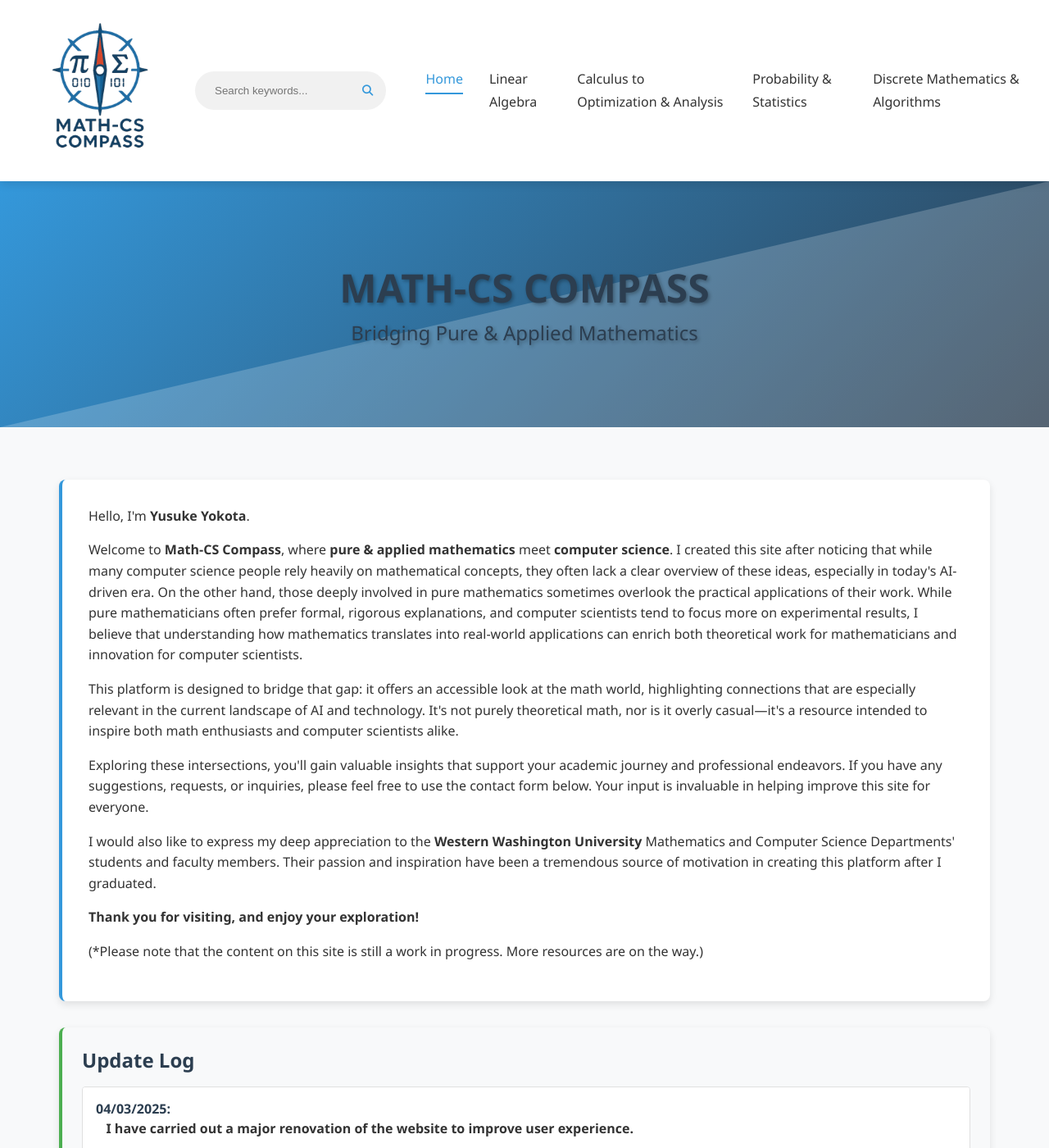
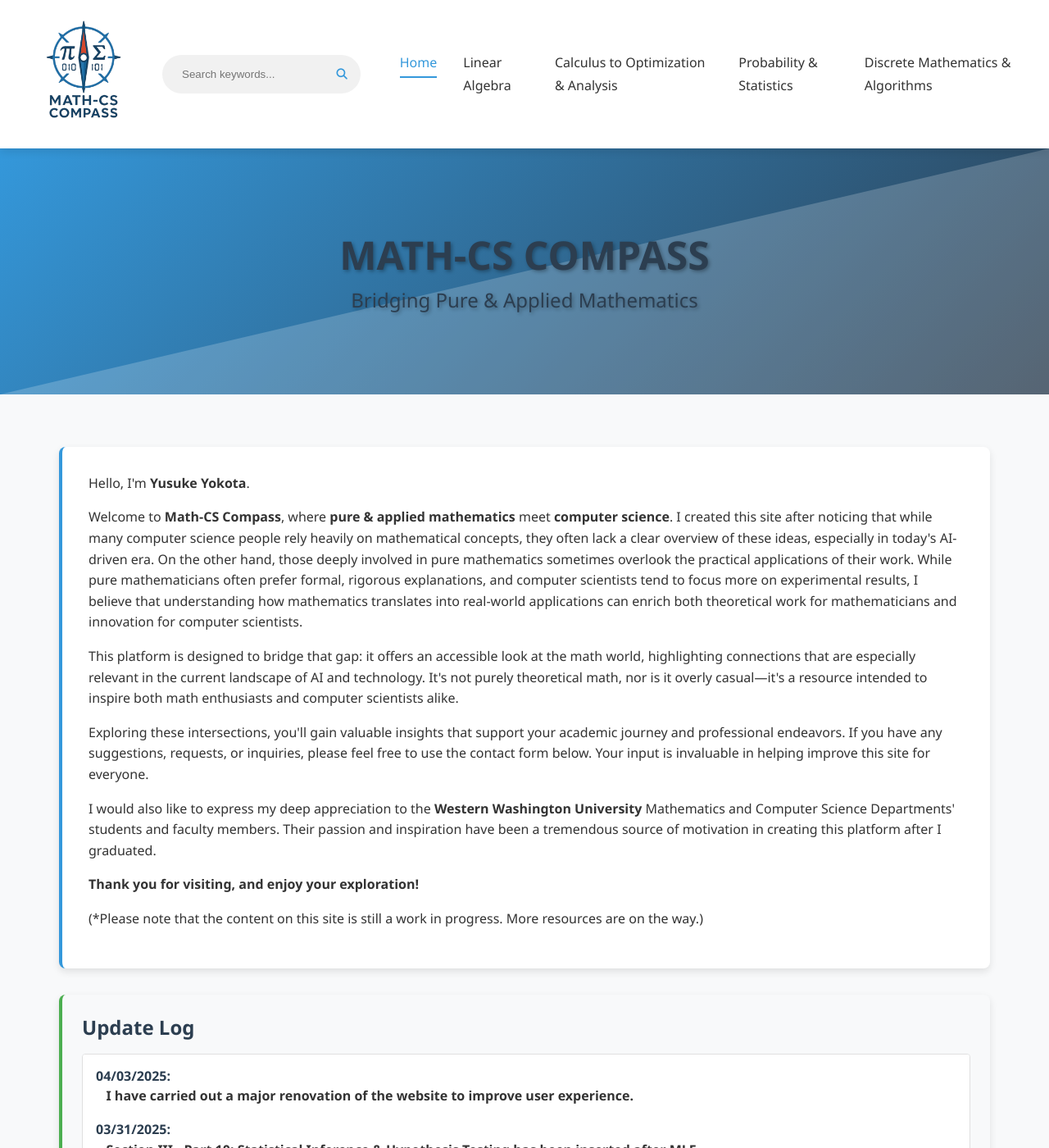
Before and after one commit to Yusukey01/yusukey01.github.io, a Jekyll site: the page built from index.html, in a window 1280 px wide and 1400 px high. Shown: the whole window at 82% size. Built offline with Jekyll 4.4.1, drawn with Linux system fonts in a browser that asks for light colours.

Commit message:
made website logo

```diff
--- a/css/styles.css
+++ b/css/styles.css
@@ -94,7 +94,7 @@
   }
 
   .site-logo {
-    height: 180px;
+    height: 140px;
     width: auto;
     margin-right: 10px;
   }
```
